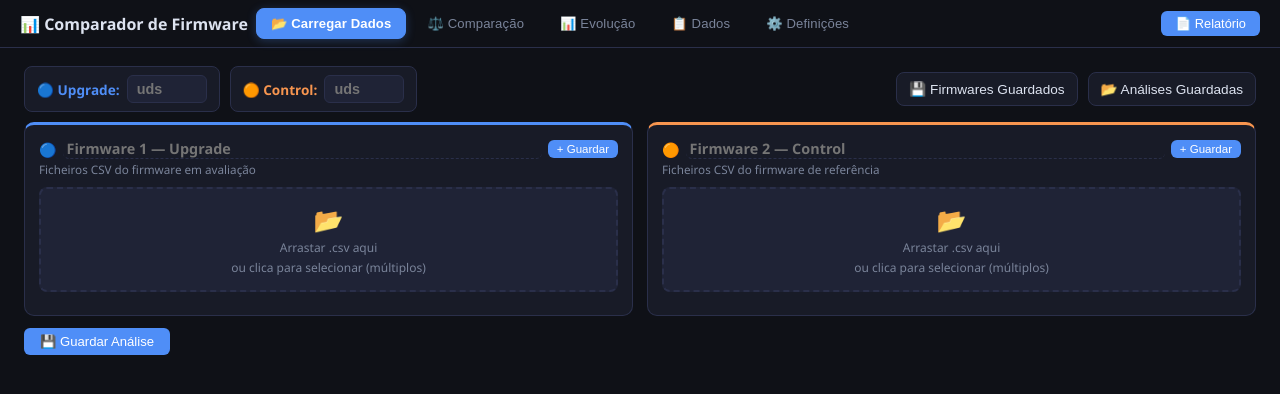
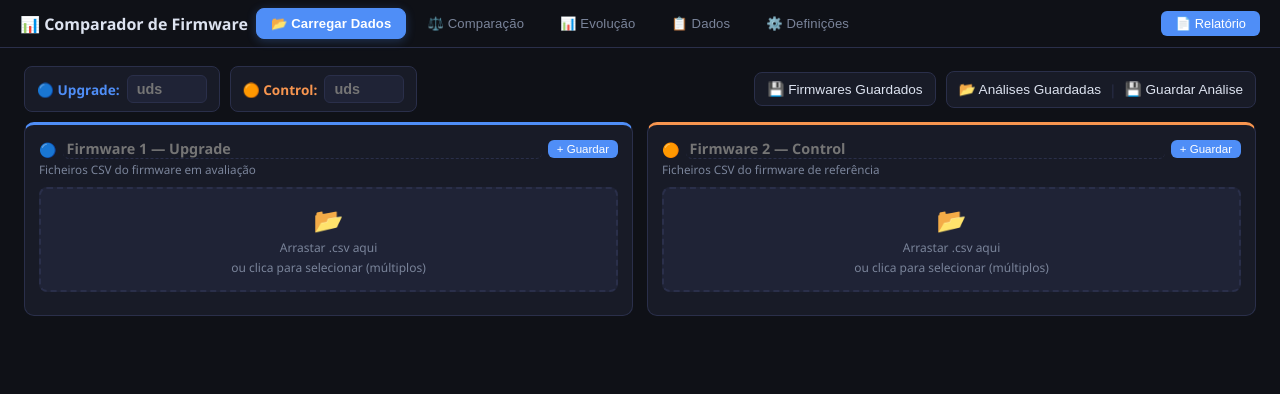
Before and after one commit to nunogouveia91/firmware-comparison, a plain HTML site: page src/comparador.html in a window 1280 px wide. Drawn offline with nearby package versions, Linux system fonts and the light colour scheme.

Commit message:
Place Guardar Análise button next to Análises Guardadas

```diff
--- a/src/comparador.html
+++ b/src/comparador.html
@@ -237,8 +237,10 @@ input:focus,select:focus{outline:none;border-color:var(--accent1)}
       <div style="background:var(--surface);border:1px solid var(--border);border-radius:8px;padding:8px 12px;display:flex;align-items:center">
         <button onclick="showFWSavedPanel()" style="background:none;border:none;color:var(--text);font-size:.85rem;cursor:pointer;white-space:nowrap;padding:0">💾 Firmwares Guardados</button>
       </div>
-      <div style="background:var(--surface);border:1px solid var(--border);border-radius:8px;padding:8px 12px;display:flex;align-items:center">
+      <div style="background:var(--surface);border:1px solid var(--border);border-radius:8px;padding:8px 12px;display:flex;align-items:center;gap:8px">
         <button onclick="showLoadAnalysisPanel()" style="background:none;border:none;color:var(--text);font-size:.85rem;cursor:pointer;white-space:nowrap;padding:0">📂 Análises Guardadas</button>
+        <span style="color:var(--border)">|</span>
+        <button onclick="showSaveAnalysisDialog()" style="background:none;border:none;color:var(--text);font-size:.85rem;cursor:pointer;white-space:nowrap;padding:0">💾 Guardar Análise</button>
       </div>
     </div>
     <!-- file panels -->
@@ -275,9 +277,6 @@ input:focus,select:focus{outline:none;border-color:var(--accent1)}
         </div>
         <div class="file-list" id="list-fw2-tab"></div>
       </div>
-    </div>
-    <div style="margin-top:12px">
-      <button class="btn" onclick="showSaveAnalysisDialog()" style="padding:6px 16px;font-size:.82rem">&#128190; Guardar Análise</button>
     </div>
   </div>
 </div>
```
